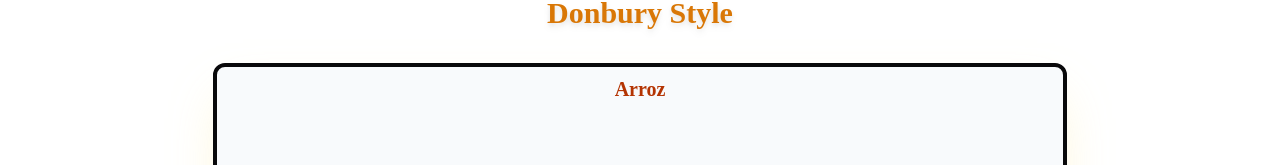
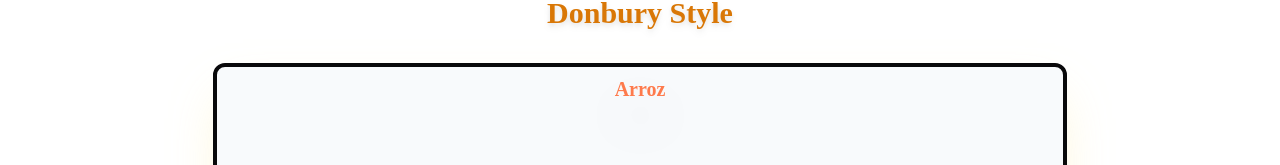
Before and after one commit to EndeSun/Buga-Project, a React (Vite) app: page /Don in a window 1280 px wide. Shown: the part 141-306 px from the top of the page. Built offline with nearby package versions, Linux system fonts and the light colour scheme.

Commit message:
Modificando el título de la comida

```diff
--- a/src/components/Comida.jsx
+++ b/src/components/Comida.jsx
@@ -74,7 +74,7 @@ function Comida({
       >
         {/* CONTENIDO DEL PLATO */}
           {/* Título de la comida */}
-          <p className="text-orange-700 text-center text-xl font-bold m-2">
+          <p className="text-orange-500/80 text-center text-xl font-bold m-2 drop-shadow-2xl">
             {foodName}
           </p>
           {/*  Imagen de la comida y la etiqueta de cerdo o vegetariano*/}
```
